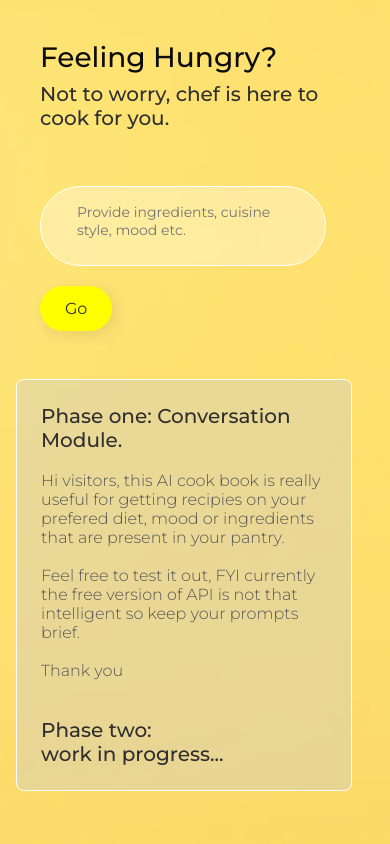
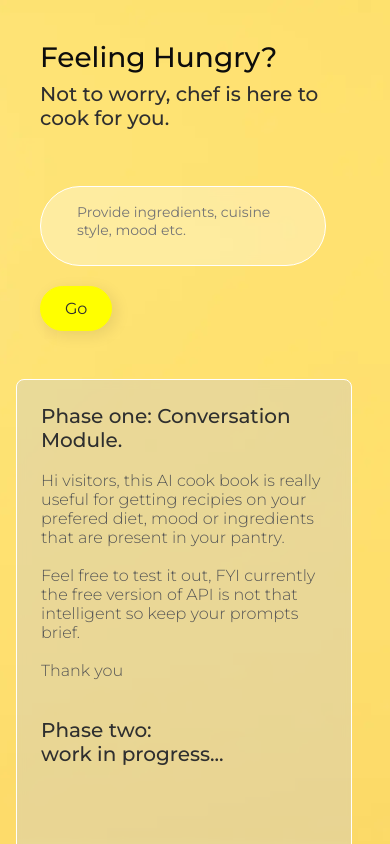
Before and after one commit to AnirudhSrivastava2425/cook-for-me-client, a React (Vite) app: page / in a window 390 px wide. Shown: the top 844 px of the page. Built offline with nearby package versions, Linux system fonts and the light colour scheme.

Commit message:
Update sidebar.css

```diff
--- a/src/components/sidebar/sidebar.css
+++ b/src/components/sidebar/sidebar.css
@@ -2,7 +2,7 @@
     background-color: rgba(206, 206, 206, 0.421);
     padding: 24px;
     width: 16%;
-    /* min-height: 600px; */
+    min-height: 600px;
     /* max-height: 600px; */
     border: 1px solid white;
     border-radius: 8px;
@@ -14,6 +14,8 @@
 @media screen and (max-width: 600px) {
   .sidebar-wrapper {
     width: 80%;
-    height: fit-content;
+
+    min-height: 600px;
+      max-height: fit-content;
   }
 }
```
